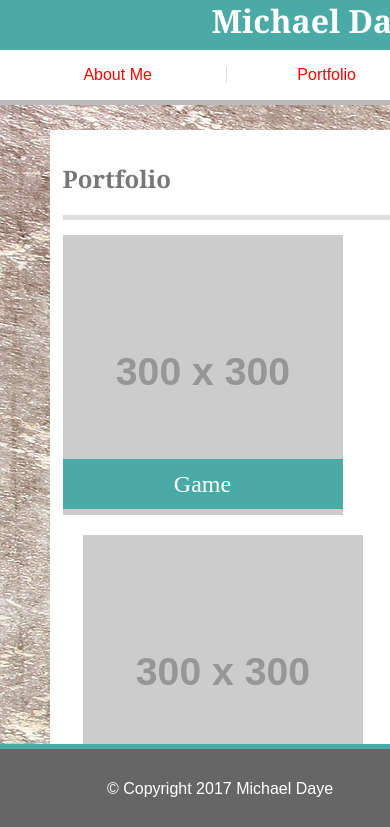
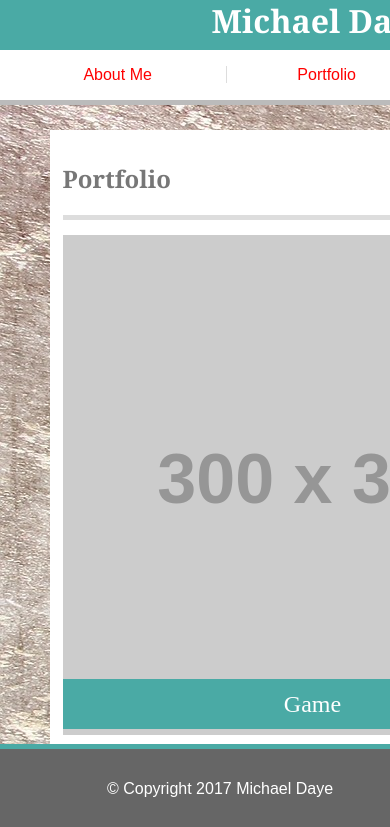
Before and after one commit to Rogwzrd/Responsive-Portfolio, a plain HTML site: page portfolio.html in a window 390 px wide. Shown: the top 827 px of the page. Drawn offline with Linux system fonts and the light colour scheme; placeholder pictures from the web are drawn by us.

Commit message:
working version

```diff
--- a/assets/css/style.css
+++ b/assets/css/style.css
@@ -435,8 +435,37 @@ Responsive styling @ 640px
     }
 
     .about-me {
-    width: 100%;
+    width: 500px;
     clear: both;
+    }
+
+
+    .about-me--container:nth-child(even) {
+        margin: 10px 0px 0px 0px;
+        padding: 0px;
+        width: 500px;
+        height: 500px;
+    }
+
+    .about-me--container:nth-child(even) img{
+        width: 500px;
+        height: 500px;
+    }
+
+    .about-me--container:nth-child(odd) {
+        margin: 10px 0px 0px 0px;
+        padding: 0px;
+        width: 500px;
+        height: 500px;
+    }
+
+    .about-me--container:nth-child(odd) img {
+        width: 500px;
+        height: 500px;
+    }
+
+    .banner {
+        width: 500px;
     }
 
     .connect-with-me {
```
